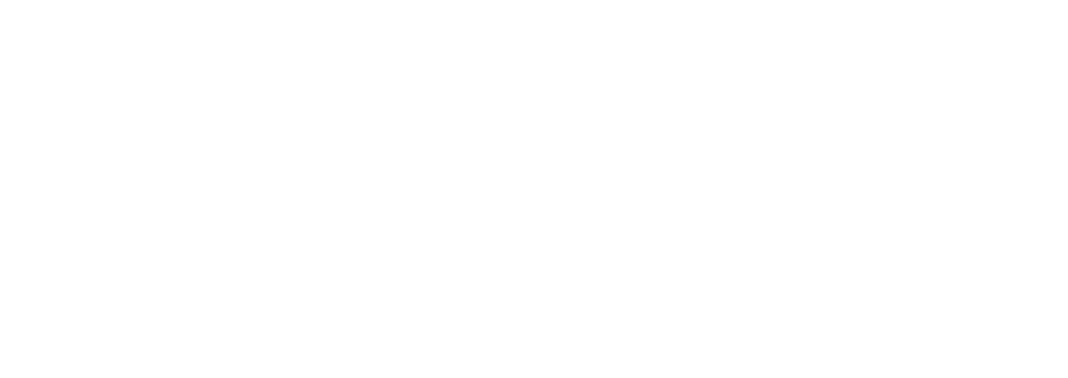
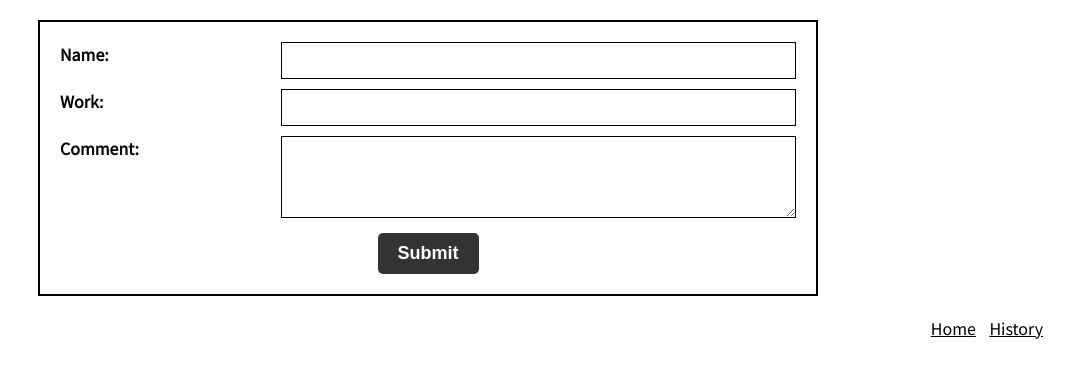
Before and after one commit to nyaosu555/SiiD-Step10, a website built with Vite: page index.html in a window 1280 px wide. Shown: the whole page, without its empty margins (212-1280 px from the left). Built offline with nearby package versions, Linux system fonts and the light colour scheme.

Commit message:
入力ページの作成

```diff
--- a/index.html
+++ b/index.html
@@ -10,6 +10,36 @@
     <link rel="stylesheet" href="./src/style.css">
   </head>
   <body>
+    <form class="form" action="" id="js-form">
+      <div class="form-list">
+        <label for="name" class="form-title">Name:</label>
+        <div class="form-field">
+          <input type="text" class="input-field" id="name">
+        </div>
+      </div>
+      <div class="form-list">
+        <label for="work" class="form-title">Work:</label>
+        <div class="form-field">
+          <input type="text" class="input-field" id="work">
+        </div>
+      </div>
+      <div class="form-list">
+        <label for="commnet" class="form-title">Comment:</label>
+        <div class="form-field">
+          <textarea type="text" class="input-field" id="commnet" name="comment" rows="4" cols="50"></textarea>
+        </div>
+      </div>
+
+      <div class="form-button">
+        <button class="button" type="submit">Submit</button>
+      </div>
+    </form>
+
+    <div class="history-link">
+      <a href="./">Home</a>
+      <a href="./history.html">History</a>
+    </div>
+
     <script type="module" src="/src/main.js"></script>
   </body>
 </html>
--- a/src/style.css
+++ b/src/style.css
@@ -1,3 +1,78 @@
+*, *::before, *::after {
+  margin: 0;
+  padding: 0;
+  box-sizing: border-box;
+}
+
 body {
   font-family: "Noto Sans JP", Helvetica, Arial, sans-serif;
+  padding: 20px;
 }
+
+/*
+form
+*/
+.form {
+  border: 2px solid #000;
+  max-width: 780px;
+  width: 100%;
+  padding: 20px;
+  margin: 0 auto;
+}
+
+.form-list {
+  display: flex;
+  margin-bottom: 10px;
+}
+
+.form-title {
+  font-weight: bold;
+  cursor: pointer;
+  width: 30%;
+}
+
+.form-field {
+  width: 70%;
+}
+
+.form-button {
+  text-align: center;
+}
+
+/*
+input, textarea
+*/
+.input-field {
+  width: 100%;
+  border: 1px solid #000;
+  padding: 10px;
+}
+
+/*
+button
+*/
+.button {
+  border: 0;
+  font-size: 18px;
+  padding: 10px 20px;
+  font-weight: bold;
+  cursor: pointer;
+  background-color: #333;
+  color: #fff;
+  border-radius: 5px;
+  transition: opacity .25s;
+}
+
+.button:hover {
+  opacity: .8;
+}
+
+.history-link {
+  margin-top: 20px;
+  text-align: right;
+}
+
+.history-link > a {
+  margin: 0 5px;
+  color: #000;
+}
```
